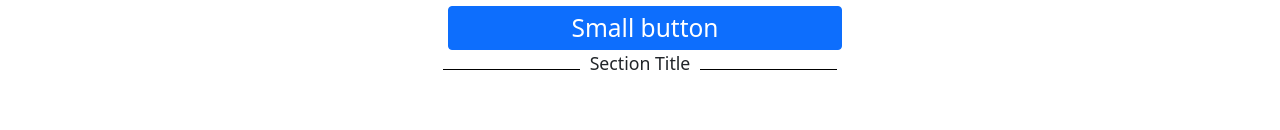
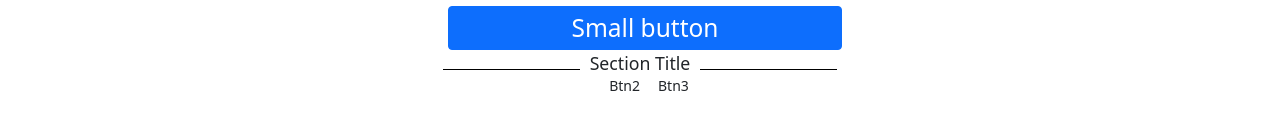
Before and after one commit to IzzatK/reactstrappractice, a React (Create React App) app: page / in a window 1280 px wide. Shown: the part 350-480 px from the top of the page. Built offline with nearby package versions, Linux system fonts and the light colour scheme.

Commit message:
prvs notes

```diff
--- a/package.json
+++ b/package.json
@@ -7,6 +7,7 @@
     "@testing-library/react": "^11.2.7",
     "@testing-library/user-event": "^12.8.3",
     "bootstrap": "^5.1.1",
+    "font-awesome": "^4.7.0",
     "jquery": "^3.6.0",
     "popper.js": "^1.16.1",
     "react": "^17.0.2",
--- a/src/SigninCard.js
+++ b/src/SigninCard.js
@@ -23,14 +23,14 @@ export default class SigninCard extends Component {
     </div>
     </div>
 
-                                    {/* <div class="row justify-content-center">
+                                     {/* <div class="row justify-content-center">
 
                                     <>
                                     <button class=""></button>
-                                    {/* <label class="radio-inline align-self-center"><input id="Radios1" type="radio" name="survey" value="1"/></label>
+                                     <label class="radio-inline align-self-center"><input id="Radios1" type="radio" name="survey" value="1"/></label>
                                     <label class="radio-inline align-self-center"><input id="Radios1" type="radio" name="survey" value="1"/></label> *
                                     </>
-                                    </div> */}
+                                    </div>  */}
                                     <div class="row justify-content-center ">
                                     <button type="button"  id="smbutton" class="btn btn-primary  mt-1">Small button</button>
                                     <div id="div1">
@@ -39,7 +39,16 @@ export default class SigninCard extends Component {
   </span>
 </div>
                                     </div>
-                                    {/* <hr style={{color:"blue", poistion:"relative", top:"50px"}}/> */}
+                                    <div class="row justify-content-center">
+
+                                   <div class="btn-group-toggle" >
+                                     <button class="btn btn-sm justify-content-left"><i class="fab fa-google"></i></button>
+                                    <button class="btn btn-sm justify-contentcenter">Btn2</button>
+                                    <button class="btn btn-sm justify-content-right">Btn3</button>
+                                    </div>
+
+                                    </div>
+                                     {/* <hr style={{color:"blue", poistion:"relative", top:"50px"}}/>  */}
 
                                 </div>
                             </div>
```
Also changed, not shown: 1 other file (tests, documents, lock files or other folders).
